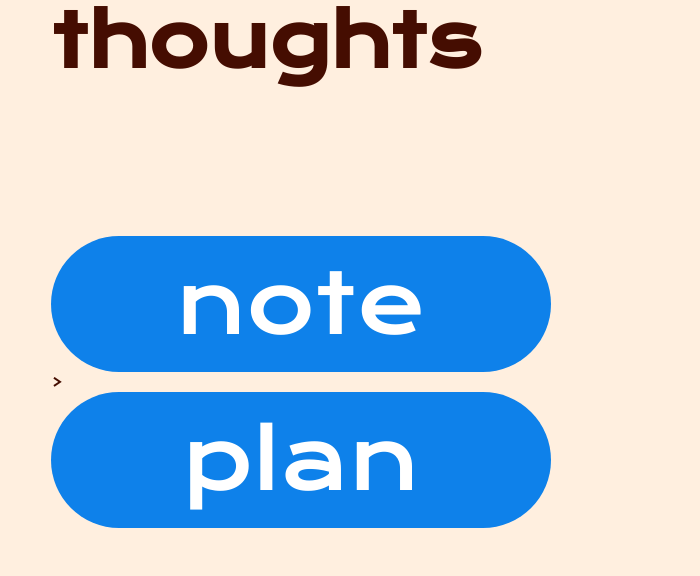
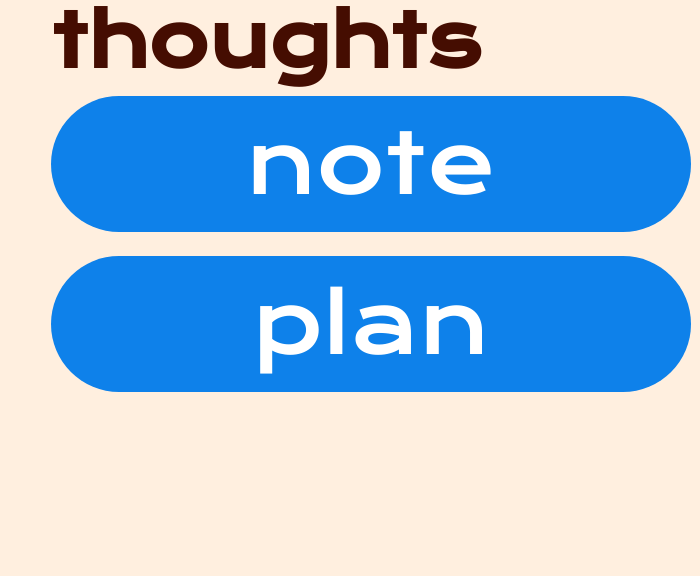
Before and after one commit to SspablosS/mindscape, a website: page index.html in a window 1280 px wide. Shown: the part 424-1000 px from the top of the page, 0-700 px from the left. Drawn offline with Linux system fonts and the light colour scheme.

Commit message:
index.js

```diff
--- a/css/aboutUs.css
+++ b/css/aboutUs.css
@@ -1,12 +1,13 @@
 *{
   margin: 0;
   padding: 0;
+  box-sizing: border-box;
 }
 
 html,body {
   height:1000px;
-  font-size: 100%;
-  width: 100%;
+    font-size: 100%;
+    width: 100%;
   position: relative;
   overflow-x:hidden;
   background: #ccc;
--- a/css/homePage.css
+++ b/css/homePage.css
@@ -81,6 +81,8 @@ body {
 
 .container {
   padding: 0 4vw;
+
+
 }
 
 .tagline {
@@ -103,7 +105,9 @@ body {
   background-color: #0E81EA;
   color: white;
   cursor: pointer;
-  width: 500px;
+  width: 80vh;
+  position: absolute;
+  margin-bottom: 40vh;
 }
 .calendar_button > button {
   font-family: kronaone-c;
@@ -116,8 +120,16 @@ body {
   background-color: #0E81EA;
   color: white;
   cursor: pointer;
-  width: 500px;
+  position: absolute;
+  margin-bottom: 20vh;
+  width: 80vh;
 }
 .blank{
   height: 70vh;
+  margin-top: 100px;
+  position: absolute;
+
 }
+.flex{
+  display: flex;
+}
--- a/index.html
+++ b/index.html
@@ -29,7 +29,6 @@
     <div class='note_button'>
       <button onclick="document.location='notes.html'">note</button>
     </div>
-    <div blank>></div>
     <div class='calendar_button'>
       <button onclick="document.location='calendar-main/tasks-list.js/calendar.html'">plan</button>
     </div>
```
